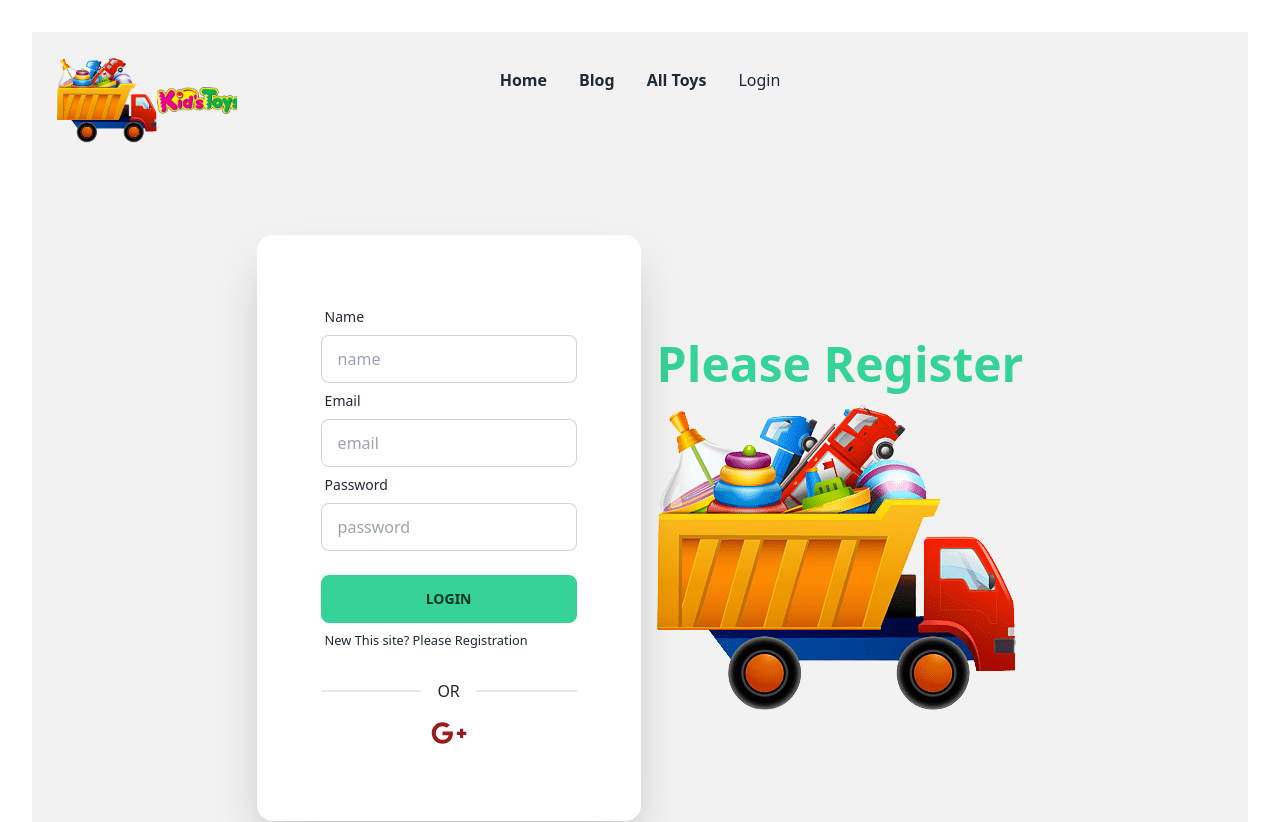
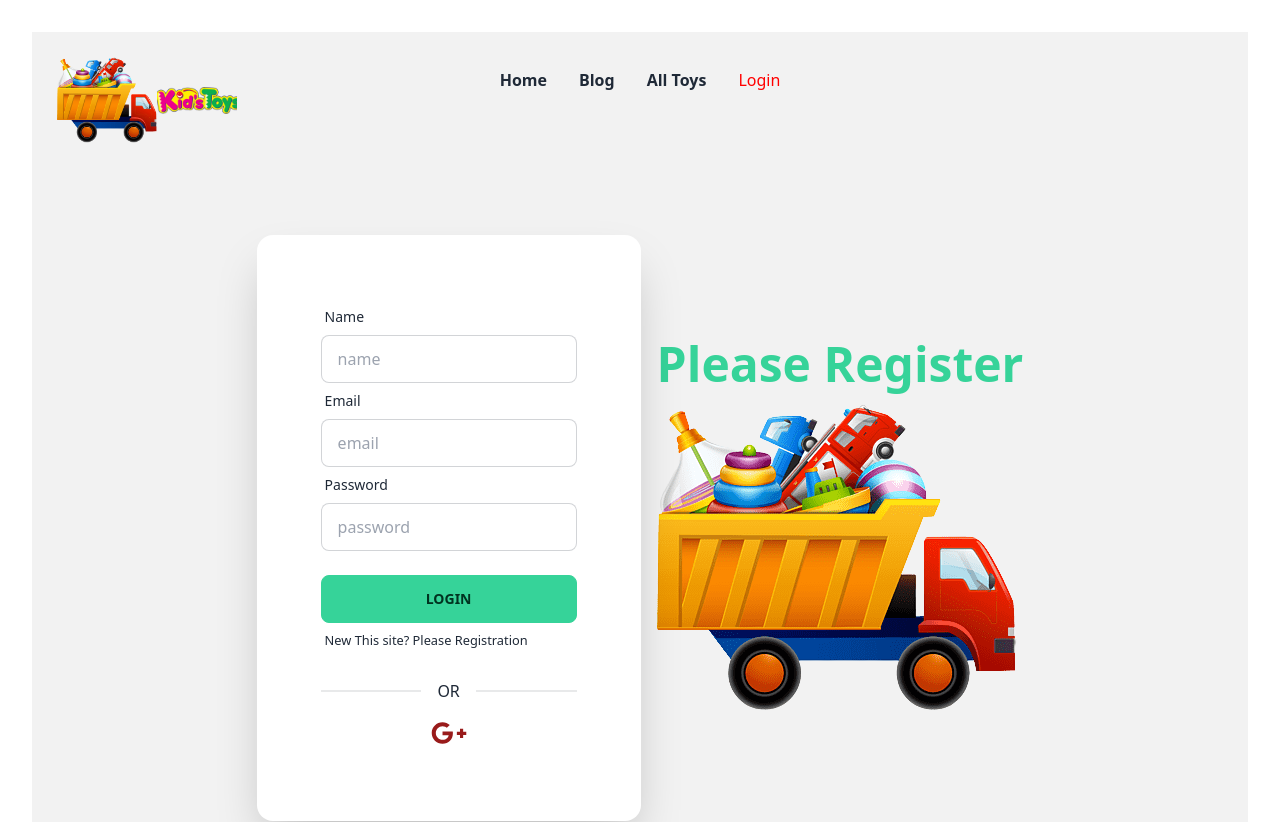
Before and after one commit to nabilasoma/toy-car-project, a React (Vite) app: page /login in a window 1280 px wide. Shown: the top 822 px of the page. Built offline with nearby package versions, Linux system fonts and the light colour scheme; no server answers.

Commit message:
added some changes in navbar

```diff
--- /dev/null
+++ b/src/activeLink/ActiveLink.css
@@ -0,0 +1,3 @@
+.active {
+    color: red;
+}
--- /dev/null
+++ b/src/activeLink/ActiveLink.jsx
@@ -0,0 +1,20 @@
+import React from 'react';
+import { NavLink } from 'react-router-dom';
+import './ActiveLink.css';
+import './ActiveLink.css'
+
+const ActiveLink = ({ to, children }) => {
+    return (
+        <div>
+            <NavLink
+                to={to}
+                className={({ isActive }) => isActive ? "active" : ""
+                }
+            >
+                {children}
+            </NavLink>
+        </div>
+    );
+};
+
+export default ActiveLink;
--- a/src/shared/Navbar.jsx
+++ b/src/shared/Navbar.jsx
@@ -4,6 +4,7 @@ import { useContext, useState } from 'react';
 import { AuthContext } from '../authProvider/AuthProvider';
 import { Link } from 'react-router-dom';
 import user1 from '../assets/user.png'
+import ActiveLink from '../activeLink/ActiveLink';
 
 const Navbar = () => {
     const { user, logOut } = useContext(AuthContext);
@@ -37,16 +38,16 @@ const Navbar = () => {
             </div>
             <div className="navbar-center hidden lg:flex">
                 <ul className="menu menu-horizontal px-1">
-                    <li className='font-bold'><Link>Home</Link></li>
-                    <li className='font-bold'><Link to='/blog'>Blog</Link></li>
-                    <li className='font-bold'><Link to='/allToys'>All Toys</Link></li>
+                    <li className='font-bold'><ActiveLink to='/'>Home</ActiveLink></li>
+                    <li className='font-bold'><ActiveLink to='/blog'>Blog</ActiveLink></li>
+                    <li className='font-bold'><ActiveLink to='/allToys'>All Toys</ActiveLink></li>
                     {
                         user ? <>
-                           <li className='font-bold'><Link to='/addAToy'>Add A Toy</Link></li>
-                            <li className='font-bold'><Link to='/myToy'>My Toy</Link></li>
-                            <li><Link className='font-bold'><button onClick={handleLogout} className="btn btn-success btn-sm">Logout</button></Link></li>
+                           <li className='font-bold'><ActiveLink to='/addAToy'>Add A Toy</ActiveLink></li>
+                            <li className='font-bold'><ActiveLink to='/myToy'>My Toy</ActiveLink></li>
+                            <li><ActiveLink className='font-bold'><button onClick={handleLogout} className="btn btn-success btn-sm">Logout</button></ActiveLink></li>
                             <a><img style={{ width: '40px' }} src={user1} alt="" /></a>
-                        </> : <li><Link to='/login'>Login</Link></li>
+                        </> : <li><ActiveLink to='/login'>Login</ActiveLink></li>
                     }
                 </ul>
             </div>
```
